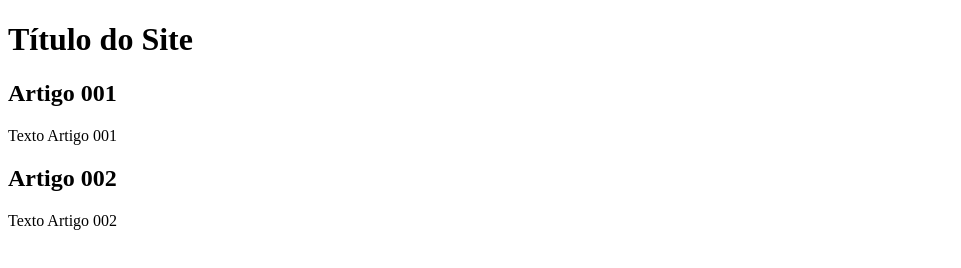
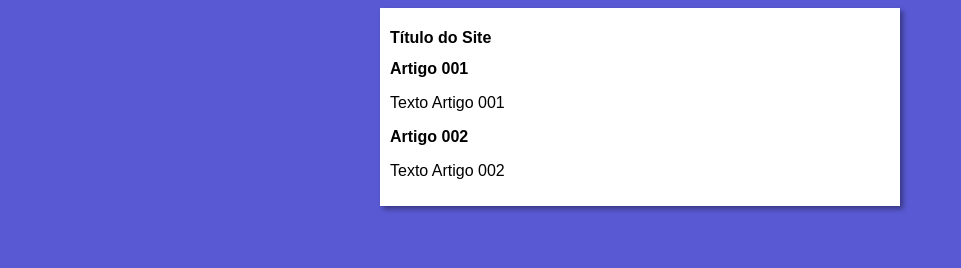
Before and after one commit to LucasDutra1001/projeto-site, a plain HTML site: page index.html in a window 1280 px wide. Shown: the whole page, without its empty margins (0-961 px from the left). Drawn offline with Linux system fonts and the light colour scheme.

Commit message:
iniciei o design

```diff
--- /dev/null
+++ b/estilos/style.css
@@ -0,0 +1,16 @@
+* {
+    font-family: Arial, Helvetica, sans-serif;
+    font-size: 16px;
+}
+
+body {
+    background-color: rgb(89, 89, 211);
+}
+
+main {
+    background-color: white;
+    width: 500px;
+    margin: auto;
+    padding: 10px;
+    box-shadow: 3px 3px 5px rgba(0, 0, 0, 0.384);
+}
--- a/index.html
+++ b/index.html
@@ -4,6 +4,7 @@
     <meta charset="UTF-8">
     <meta name="viewport" content="width=device-width, initial-scale=1.0">
     <title>Título do Site</title>
+    <link rel="stylesheet" href="estilos/style.css">
 </head>
 <body>
     <main>
```
